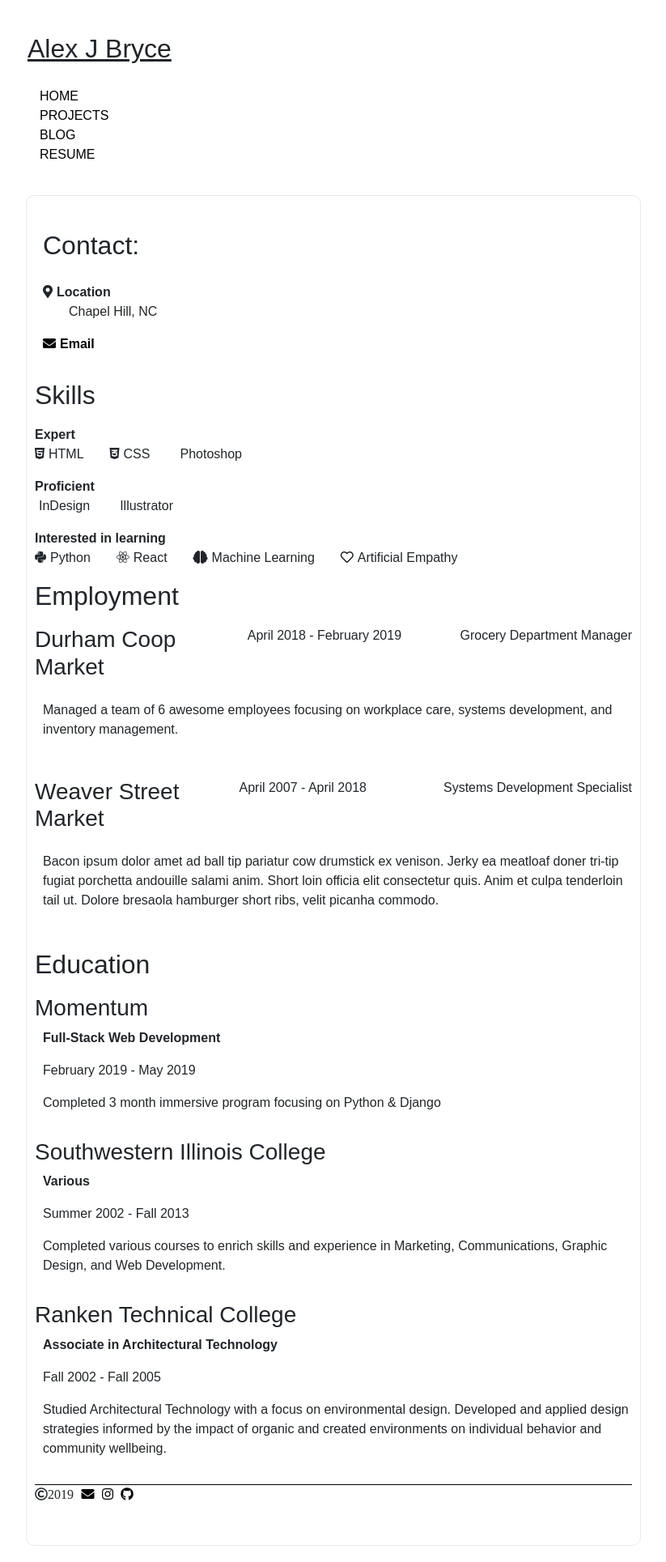
After one commit to AlanaKaimi/Portfolio, a Django app: page /resume/ in a window 1280 px wide. The commit adds this page. Shown: the whole page at 81% size, without its empty margins (228-1051 px from the left). Run offline with Django 3.2, Linux system fonts and the light colour scheme; some libraries are stand-ins or nearby versions.

Commit message:
post-list and resume up

```diff
--- /dev/null
+++ b/blog/static/css/portfolio.css
@@ -0,0 +1,228 @@
+* {
+    box-sizing: border-box;
+    margin: 0;
+    padding: 0;
+}
+body {
+    max-width: 800px;
+    margin: 0 auto;
+    padding: 20px;
+    font-family: Arial, Helvetica, sans-serif;
+}
+.page-container {
+    position: relative;
+    min-height: 100%;
+    border: 1px solid rgb(235, 232, 232);
+    padding:10px;
+    border-radius: 10px;
+}
+.container-flow {
+    display: flow-root;
+}
+.content-wrap {
+    padding-bottom: 2.5rem;
+}
+
+/* Navigation */
+header {
+    margin: 2px;
+    padding-bottom: 20px;
+}
+nav {
+    list-style: none;
+    display: inline;
+}
+nav li {
+    padding-right: 25px;
+    list-style: none;
+    display: inline;
+    justify-content: space-between;
+    text-transform: uppercase;
+}
+nav a {
+    text-decoration: none;
+    color: black;
+}
+nav a:hover {
+    color: rgb(23, 61, 184);
+}
+nav a:visited {
+    color: black;
+}
+
+
+/* Universal styles */
+h1 {
+    text-decoration: underline;
+    padding-bottom: 6px;
+}
+
+img {
+    max-width: 100%;
+    border-radius: 5px;
+    margin: 10px;
+}
+
+p {
+    /* padding: 15px; */
+}
+h2 {
+    font-family: Arial, Helvetica, sans-serif;
+    padding-bottom: 10px;
+}
+p {
+    margin-left: 10px;
+}
+address {
+
+}
+.flex {
+    display: flex;
+    flex-wrap: wrap;
+}
+.lighter {
+    color: rgb(172, 182, 192);
+}
+
+/* Home page styles */
+.home-pic {
+    transform: rotate(-90deg);
+    float: left;
+    max-width: 25%;
+}
+.about {
+    height: 100%;
+}
+.about h2 {
+    font-size: 3rem;
+
+}
+
+/* Icon styles */
+i {
+    padding-right: 5px;
+}
+
+
+
+/* Project styles */
+.project {
+
+}
+.project img {
+    max-width: 50%;
+    /* margin-right: 10px;
+    margin-left: 20px; */
+    border-radius: 5px;
+    float: left;
+}
+.project h2{
+    padding-bottom: 10px;
+    margin-left: 5px;
+}
+.project p {
+    margin-left: 10px;
+}
+
+
+/* Resume styles */
+.resume-section{
+    margin: 2rem 0;
+    padding-left: 10px;
+}
+.resume-section dt {
+    margin-top: 1rem;
+}
+.resume-section dd {
+    margin-left: 2rem;
+}
+.contact {
+
+}
+.contact a {
+    text-decoration: none;
+    color: black;
+}
+.contact a:visited {
+    list-style: none;
+    color: black;
+}
+.rating {
+    margin-bottom: 1rem;
+    list-style-type: none;
+    font-weight: bold;
+}
+.skill {
+    margin-right: 2rem;
+    font-weight: normal;
+}
+.skill ul {
+    list-style-type: none;
+}
+.skill-list{
+    list-style-type: none;
+    display: flex;
+    flex-wrap: wrap;
+}
+
+.link {
+
+}
+
+.employ {
+    margin-bottom: 2rem;
+}
+.employ-list {
+    list-style-type: none;
+}
+.employ .company {
+    width: 30%;
+}
+.employ .dates {
+    width: 30%;
+}
+.employ .description {
+    width: 100%;
+    margin-top: 1rem;
+    padding-right: 10px;
+}
+.educate {
+    margin-bottom: 2rem;
+}
+.educate .school {
+    width: 50%;
+}
+.educate .dates {
+    width: 50%;
+}
+.educate .study {
+    font-weight: bold;
+}
+.educate .description {
+        width: 100%;
+        margin-top: 1rem;
+        padding-right: 10px;
+}
+
+
+/* Footer styles */
+.footer {
+    border-top: 1px solid black;
+}
+.footer a {
+    color: black;
+}
+.footer a:visited {
+    color: black;
+}
+.footer i {
+    size: 2rem;
+}
+@media screen and (min-width: 768px) {
+    .employ {
+      display: flex;
+      flex-wrap: wrap;
+      justify-content: space-between;
+    }
+
+}
--- a/blog/templates/base.html
+++ b/blog/templates/base.html
@@ -16,6 +16,7 @@
 
         <!-- Add additional CSS in static file -->
         <link rel="stylesheet" href="{% static 'css/main.css' %}">
+        <link rel="stylesheet" href="{% static 'css/portfolio.css' %}">
     </head>
     <body>
         <header>
@@ -29,6 +30,7 @@
                                         <li><a href="{% url 'index' %}">Home</a></li>
                                         <li><a href="{% url 'project_list' %}">Projects</a></li>
                                         <li><a href="{% url 'post_list' %}">Blog</a></li>
+                                        <li><a href="{% url 'resume' %}">Resume</a></li>
                                     </ul>
                                     {% endblock %}
                                 </div>
--- /dev/null
+++ b/blog/templates/blog/resume.html
@@ -0,0 +1,117 @@
+{% extends "base.html" %}
+{% block content %}
+    <div class="page-container">
+        <div class="content-wrap">
+
+
+
+
+
+
+<!-- Projects -->
+   <!-- Projects library -->
+<!-- <a href="" target="blank" alt=""></a> -->
+<!-- <img src="" alt=""> -->
+   <!-- Projects library -->
+
+        <section class="resume-section contact">
+            <h2>Contact:</h2>
+            <address>
+                <dl>
+                    <dt><i class="fas fa-map-marker-alt"></i>Location</dt>
+                    <dd>Chapel Hill, NC</dd>
+
+                    <dt><a href="mailto:AjAlanaKaimi@gmail.com" target="_top" aria-label="email AJ"><i class="fas fa-envelope"></i>Email</a></dt>
+                </dl>
+            </address>
+        </section>
+        <section>
+            <h2>Skills</h2>
+            <ul>
+                <li class="rating">
+                    Expert
+                    <ul class="skill-list">
+                        <li class="skill"><i class="fab fa-html5"></i>HTML</li>
+                        <li class="skill"><i class="fab fa-css3-alt"></i>CSS</li>
+                        <li class="skill"><i class="fab fa-adobe"></i>Photoshop</li>
+                    </ul>
+                </li>
+                <li class="rating">
+                    Proficient
+                    <ul class="skill-list">
+                        <li class="skill"><i class="fab fa-adobe"></i>InDesign</li>
+                        <li class="skill"><i class="fab fa-adobe"></i>Illustrator</li>
+                    </ul>
+                </li>
+                <li class="rating">
+                    Interested in learning
+                    <ul class="skill-list">
+                        <li class="skill"><i class="fab fa-python"></i>Python</li>
+                        <li class="skill"><i class="fab fa-react"></i>React</li>
+                        <li class="skill"><i class="fas fa-brain"></i>Machine Learning</li>
+                        <li class="skill"><i class="far fa-heart"></i>Artificial Empathy</li>
+                    </ul>
+                </li>
+
+            </ul>
+        </section>
+        <section>
+            <h2>Employment</h2>
+            <ol class="employ-list">
+                <li class="employ">
+                    <h3 class="company">Durham Coop Market</h3>
+                    <p class="dates">April 2018 - February 2019</p>
+                    <p class="position">Grocery Department Manager</p>
+                    <p class="description">
+                        Managed a team of 6 awesome employees focusing on workplace care, systems development, and inventory management.
+                    </p>
+                </li>
+                <li class="employ">
+                <h3 class="company">Weaver Street Market</h3>
+                <p class="dates">April 2007 - April 2018</p>
+                <p class="position">Systems Development Specialist
+                </p>
+                <p class="description">
+                        Bacon ipsum dolor amet ad ball tip pariatur cow drumstick ex venison. Jerky ea meatloaf doner tri-tip fugiat porchetta andouille salami anim. Short loin officia elit consectetur quis. Anim et culpa tenderloin tail ut. Dolore bresaola hamburger short ribs, velit picanha commodo.
+                </p>
+                </li>
+            </ol>
+        </section>
+        <section>
+            <h2>Education</h2>
+            <ol class="employ-list">
+                <li class="educate">
+                    <h3 class="school">Momentum</h3>
+                    <p class="study">Full-Stack Web Development</p>
+                    <p class="dates">February 2019 - May 2019</p>
+                    <p class="description">Completed 3 month immersive program focusing on Python & Django</p>
+                </li>
+                <li class="educate">
+                    <h3 class="school">Southwestern Illinois College</h3>
+                    <p class="study">Various</p>
+                    <p class="dates">Summer 2002 - Fall 2013</p>
+                    <p class="description">Completed various courses to enrich skills and experience in Marketing, Communications, Graphic Design, and Web Development.</p>
+                </li>
+                <li class="educate">
+                        <h3 class="school">Ranken Technical College</h3>
+                        <p class="study">Associate in Architectural Technology</p>
+                        <p class="dates">Fall 2002 - Fall 2005</p>
+                        <p class="description">Studied Architectural Technology with a focus on environmental design. Developed and applied design strategies informed by the impact of organic and created environments on individual behavior and community wellbeing.</p>
+                    </li>
+
+            </ol>
+
+
+            </section>
+
+    <!-- Footer -->
+            <footer class="footer">
+
+                <i class="far fa-copyright">2019</i>
+                    <a href="mailto:ajalanakaimi@gmail.com" target="_top" aria-label="email AJ"><i class="fas fa-envelope"></i></a>
+                    <a href="https://www.instagram.com/alanakaimi_visions" target="blank" aria-label="AJ's Instagram" ><i class="fab fa-instagram"></i></a>
+                    <a href="" aria-label="AJ's github"><i class="fab fa-github"></i></a>
+            </footer>
+        </div>
+    </div>
+{% endblock %}
--- a/blog/urls.py
+++ b/blog/urls.py
@@ -6,7 +6,9 @@ from django.views.generic import TemplateView
 
 urlpatterns = [
     path('', views.index, name='index'),
-    path('post', views.post_list, name='post_list'),
+    path('posts/', views.post_list, name='post_list'),
     path('projects/', views.project_list, name="project_list"),
     path('projects/<slug:slug>', views.project_detail, name='project_detail'),
+    path('resume/', views.resume, name='resume'),
+
 ]
--- a/blog/views.py
+++ b/blog/views.py
@@ -11,6 +11,10 @@ from django.urls import reverse, reverse_lazy
 
 def index(request):
     return render(request, 'index.html', {})
+
+def resume(request):
+
+    return render(request, 'blog/resume.html', {})
 
 def post_list(request):
     posts = Post.objects.filter(published_date__lte=timezone.now()).order_by('published_date')
```
